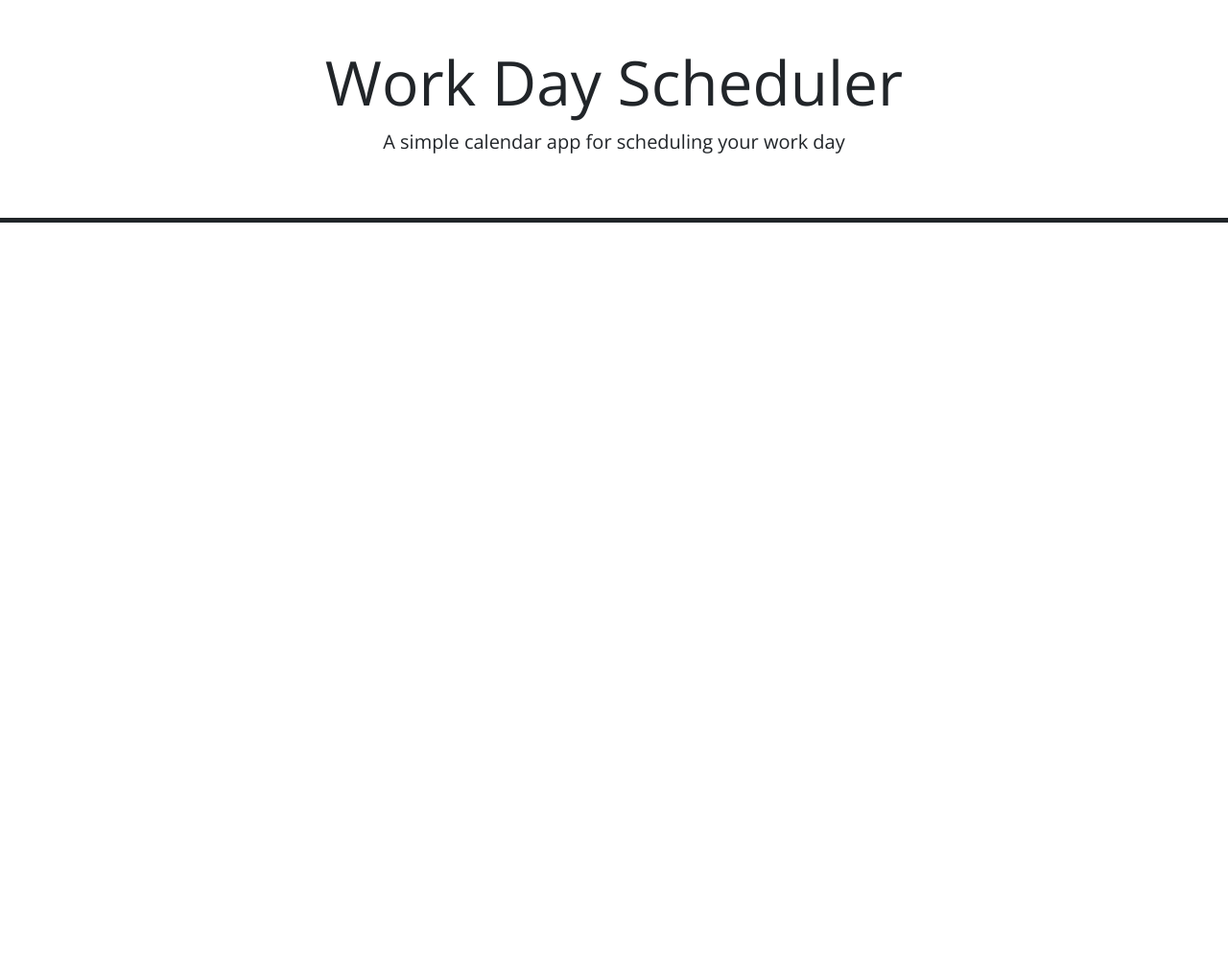
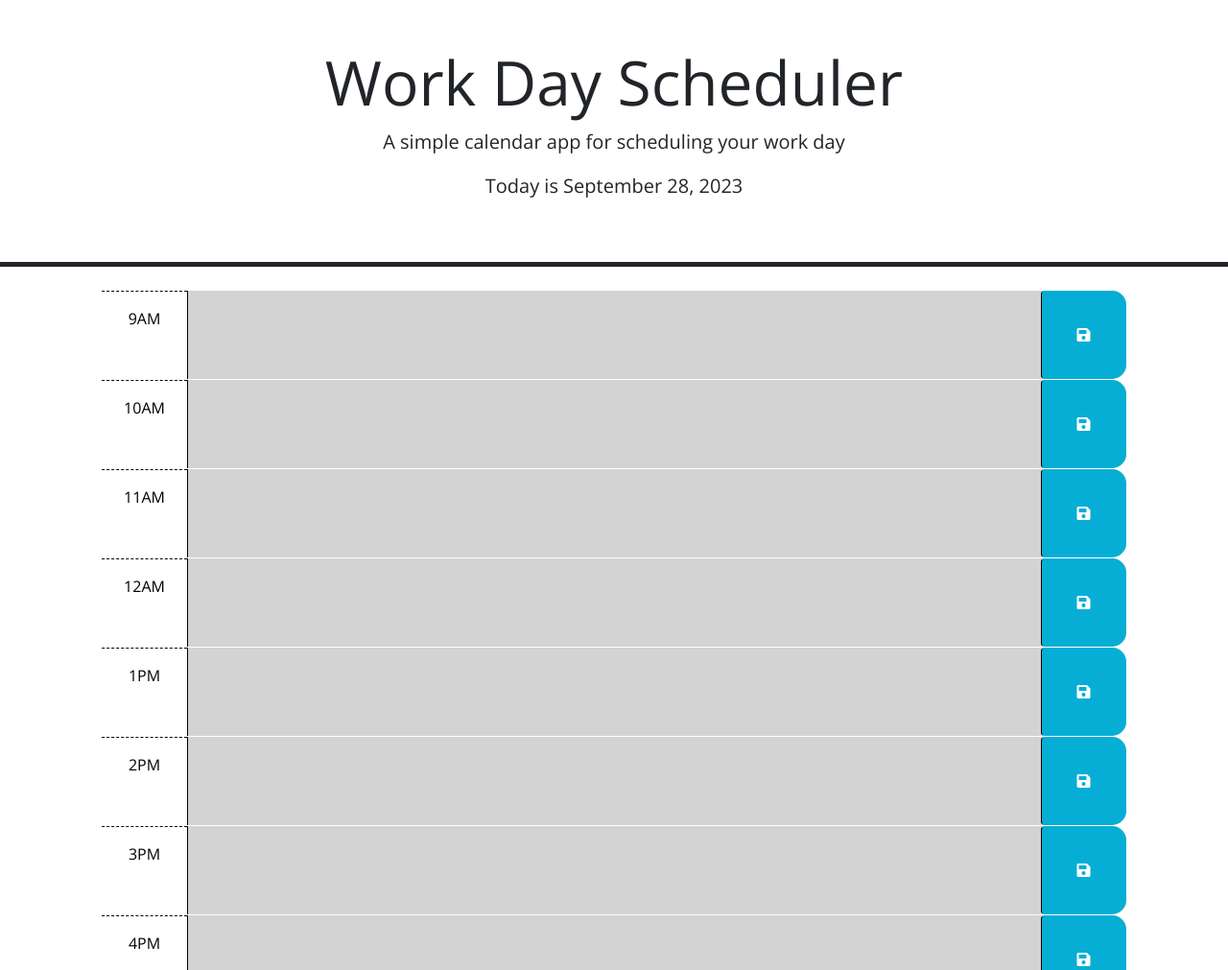
Before and after one commit to CjCabrera1/WorkDaySchedule, a plain HTML site: page index.html in a window 1280 px wide. Shown: the top 1011 px of the page at 96% size. Before the commit the page ends 800 px from the top, so only its background shows below. Drawn offline with nearby package versions, Linux system fonts and the light colour scheme.

Commit message:
removed Hour div by accident added it back here

```diff
--- a/Develop/script.js
+++ b/Assets/script.js
@@ -4,7 +4,6 @@
 
 
 $(function () {
-
   // Dynamically create time blocks
   // What I need to know about each container
   // past, present, future are classes
@@ -39,6 +38,11 @@ $(function () {
     } else {
       hourText = hour + 'AM';
     }
+
+    var hourDiv = $('<div>', {
+      class: 'col-2 col-md-1 hour text-center py-3',
+      text: hourText,
+    });
     hourDiv.text(hourText);
 
     // Create the textarea
--- a/Develop/index.html
+++ b/index.html
@@ -18,7 +18,7 @@
       href="https://fonts.googleapis.com/css?family=Open+Sans&display=swap"
       rel="stylesheet"
     />
-    <link rel="stylesheet" href="style.css" />
+    <link rel="stylesheet" href="./Assets/style.css" />
     <title>Work Day Scheduler</title>
   </head>
 
@@ -46,6 +46,6 @@
       crossorigin="anonymous"
     ></script>
 
-    <script src="script.js"></script>
+    <script src="./Assets/script.js"></script>
   </body>
 </html>
```
Also changed, not shown: Assets/style.css (renamed from Develop/style.css).
